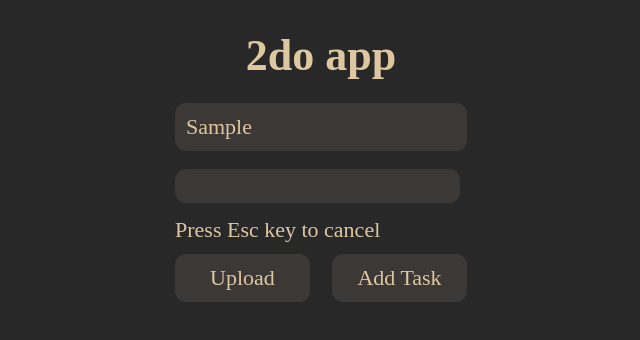
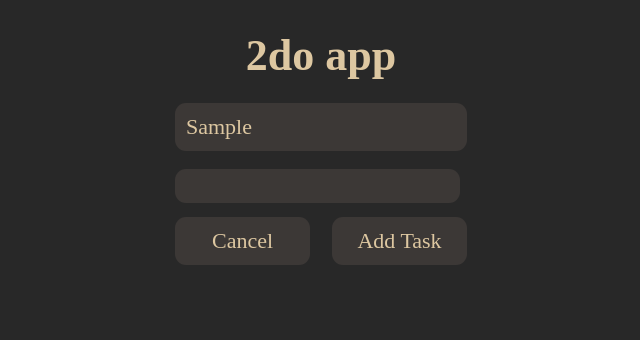
Before and after one commit to ritchielrez/2do-app, a React (Vite) app in the folder 2do-gui/: page / in a window 1280 px wide. Both pictures are taken after typing "Sample" into the empty fields and a click on the button "Add Task". Shown: the top 340 px of the page, without its empty margins (319-959 px from the left). Built offline with nearby package versions, Linux system fonts and the light colour scheme; a web font is replaced by a local one.

Commit message:
chore(ui): add a cancel button when adding task

```diff
--- a/2do-gui/package.json
+++ b/2do-gui/package.json
@@ -4,7 +4,7 @@
   "description": "A simple todo gui app",
   "scripts": {
     "test": "echo \"Error: no test specified\" && exit 1",
-    "dev": "tsc --watch && vite",
+    "dev": "vite",
     "build": "vite build",
     "preview": "vite preview",
     "format": "prettier --write ."
--- a/2do-gui/src/App.tsx
+++ b/2do-gui/src/App.tsx
@@ -1,6 +1,7 @@
 import TodoList from "./TodoList.tsx";
 import Search from "./Search.tsx";
 import React, { createContext, useState, useReducer } from "react";
+import { Buttons } from "./Buttons.tsx";
 
 export let StateContext: React.Context<State>;
 
@@ -43,14 +44,13 @@ function todosReducer(todos: Array<Todo>, action: TodoAction): Array<Todo> {
     case TodoActionType.tog: {
       let todos_new = todos.slice();
       todos.forEach((todo) => {
-        if(todo.id == action.id) {
+        if (todo.id == action.id) {
           todo.checked = !todo.checked;
         }
       });
       return todos_new;
     }
     case TodoActionType.ed: {
-
     }
     default: {
       throw Error(`Unknown action: {action.type}`);
@@ -59,6 +59,17 @@ function todosReducer(todos: Array<Todo>, action: TodoAction): Array<Todo> {
 }
 
 let state: State;
+
+export function todosAdd(task: string) {
+  state.todosDispatch({
+    type: TodoActionType.add,
+    id: null,
+    todo: { checked: false, task: task, id: nextId++ },
+  });
+}
+export function todosToggle(id: number) {
+  state.todosDispatch({ type: TodoActionType.tog, id: id, todo: null });
+}
 
 export default function App() {
   const [searchStr, setSearchStr] = useState("");
@@ -90,14 +101,7 @@ export default function App() {
       </header>
       <Search></Search>
       <TodoList></TodoList>
-      <div id="btns">
-        <button>Upload</button>
-        <button onClick={() => setNewTask(true)}>Add Task</button>
-      </div>
+      <Buttons></Buttons>
     </>
   );
 }
-
-export function todosToggle(id: number) {
-  state.todosDispatch({type: TodoActionType.tog, id: id, todo: null});
-}
--- /dev/null
+++ b/2do-gui/src/Buttons.tsx
@@ -0,0 +1,15 @@
+import { useContext } from "react"
+import { StateContext } from "./App"
+
+export function Buttons() {
+    const state = useContext(StateContext);
+
+    return (
+        <div id="btns">
+            <button onClick={() => {
+                if(state.newTask) state.setNewTask(false);
+            }}>{state.newTask ? "Cancel": "Upload"}</button>
+            <button onClick={() => state.setNewTask(true)}>Add Task</button>
+        </div>
+    )
+}
--- a/2do-gui/src/TaskInput.tsx
+++ b/2do-gui/src/TaskInput.tsx
@@ -12,11 +12,10 @@ export default function TaskInput() {
         type="text"
         onKeyDown={(event) => {
           if (event.key === "Escape") {
-            state.setNewTask(!state.newTask);
+            state.setNewTask(false);
           }
         }}
       ></input>
-      <p style={{ margin: "0.5em 0 0.5em 0" }}>Press Esc key to cancel</p>
     </>
   );
 }
```
Also changed, not shown: 2do-gui/src/index.css (line endings or trailing spaces).
